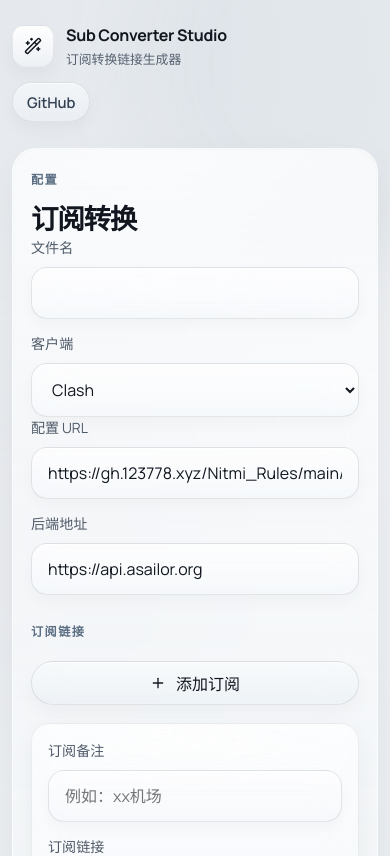
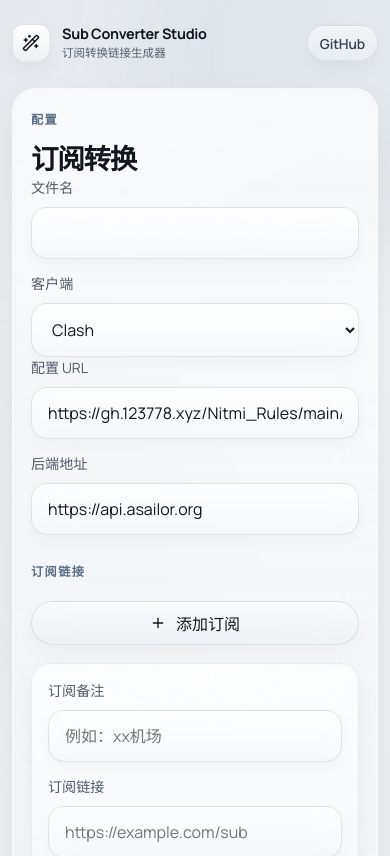
Before and after one commit to Nitmi/Sub-Converter-Studio, a React (Vite) app: page / in a window 390 px wide. Shown: the top 856 px of the page. Built offline with nearby package versions, Linux system fonts and the light colour scheme.

Commit message:
Fix mobile header GitHub button layout

```diff
--- a/src/styles.css
+++ b/src/styles.css
@@ -682,9 +682,10 @@ main {
   }
 
   .topbar {
-    flex-direction: column;
-    align-items: start;
-    gap: 14px;
+    flex-direction: row;
+    align-items: center;
+    justify-content: space-between;
+    gap: 12px;
   }
 
   .panel-form,
@@ -715,4 +716,36 @@ main {
     align-items: stretch;
   }
 
+  .brand {
+    min-width: 0;
+    flex: 1;
+  }
+
+  .brand > div:last-child {
+    min-width: 0;
+  }
+
+  .brand p {
+    font-size: 0.9rem;
+    line-height: 1.1;
+  }
+
+  .brand span {
+    font-size: 0.72rem;
+    white-space: nowrap;
+    overflow: hidden;
+    text-overflow: ellipsis;
+  }
+
+  .brand-mark {
+    width: 38px;
+    height: 38px;
+  }
+
+  .header-link {
+    min-height: 36px;
+    padding: 0 12px;
+    font-size: 0.86rem;
+    flex-shrink: 0;
+  }
 }
```
